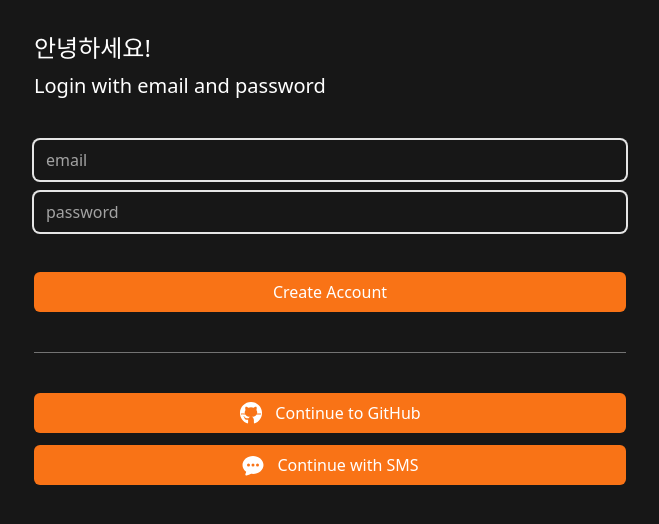
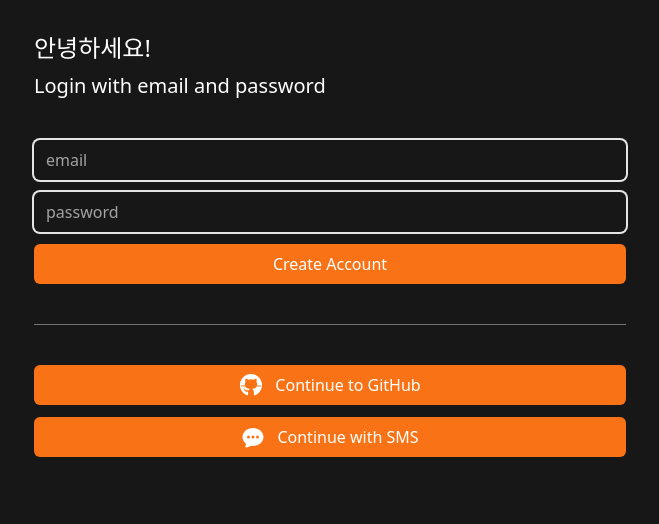
Before and after one commit to pvvng/carrot-market, a Next.js app: page /login in a window 1280 px wide. Shown: the top 524 px of the page, without its empty margins (310-969 px from the left). Built offline with nearby package versions, Linux system fonts and the light colour scheme.

Commit message:
server action

```diff
--- a/app/login/page.tsx
+++ b/app/login/page.tsx
@@ -1,20 +1,15 @@
-"use client";
-
 import FormButton from "@/components/form-btn";
 import FormInput from "@/components/form-input";
 import SocialLogin from "@/components/social-login";
 
 export default function Login() {
-  const onclick = async () => {
-    const response = await fetch("/api/users", {
-      method: "POST",
-      body: JSON.stringify({
-        username: "kim",
-        password: "21230",
-      }),
-    });
-    const data = await response.json();
-    console.log(data);
+  const handleForm = async (formData: FormData) => {
+    // 서버에서 실행하도록
+    // 버튼 클릭할때 network 확인해보면 /login으로 POST 요청 보냄
+    // next가 자동으로 Route Handler 만들어 주는 것
+    "use server";
+    console.log("i run in the server");
+    console.log(formData.get("email"), formData.get("password"));
   };
 
   return (
@@ -23,18 +18,23 @@ export default function Login() {
         <h1 className="text-2xl">안녕하세요!</h1>
         <h2 className="text-xl">Login with email and password</h2>
       </div>
-      <form className="flex flex-col gap-3 ">
-        <FormInput type="email" placeholder="email" required errors={[]} />
+      <form className="flex flex-col gap-3" action={handleForm}>
         <FormInput
+          name="email"
+          type="email"
+          placeholder="email"
+          required
+          errors={[]}
+        />
+        <FormInput
+          name="password"
           type="password"
           placeholder="password"
           required
           errors={[]}
         />
+        <FormButton text="Create Account" isLoading={false} />
       </form>
-      <span onClick={onclick}>
-        <FormButton text="Create Account" isLoading={false} />
-      </span>
       <SocialLogin />
     </div>
   );
--- a/components/form-input.tsx
+++ b/components/form-input.tsx
@@ -1,4 +1,5 @@
 interface FormInputProps {
+  name: string;
   type: string;
   placeholder: string;
   required: boolean;
@@ -6,6 +7,7 @@ interface FormInputProps {
 }
 
 export default function FormInput({
+  name,
   type,
   placeholder,
   required,
@@ -17,6 +19,7 @@ export default function FormInput({
         className="bg-transparent rounded-md w-full h-10 border-none transition
       focus:outline-none ring-2 ring-neutral-200 focus:ring-4 focus:ring-orange-500
       placeholder:text-neutral-400"
+        name={name}
         type={type}
         placeholder={placeholder}
         required={required}
```
